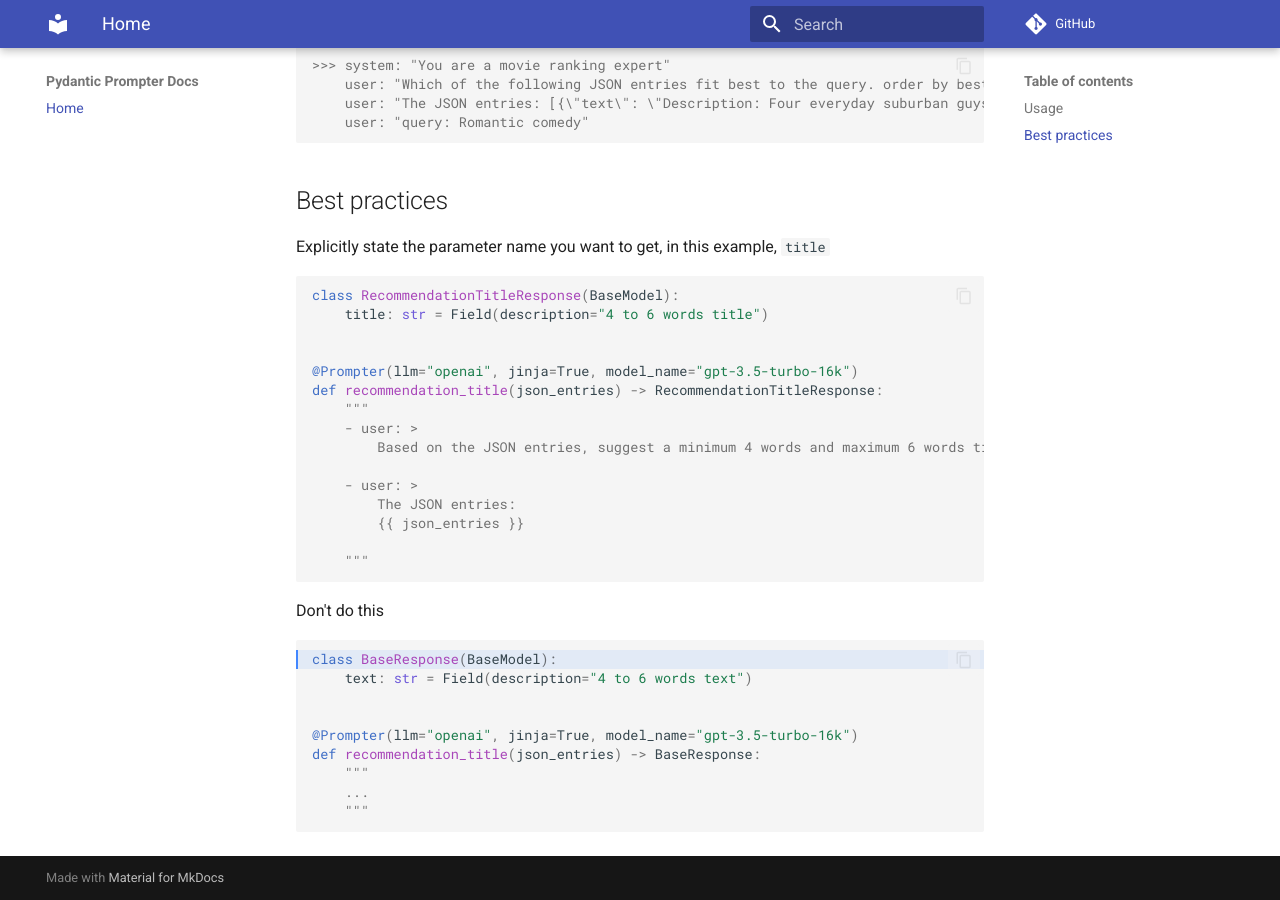
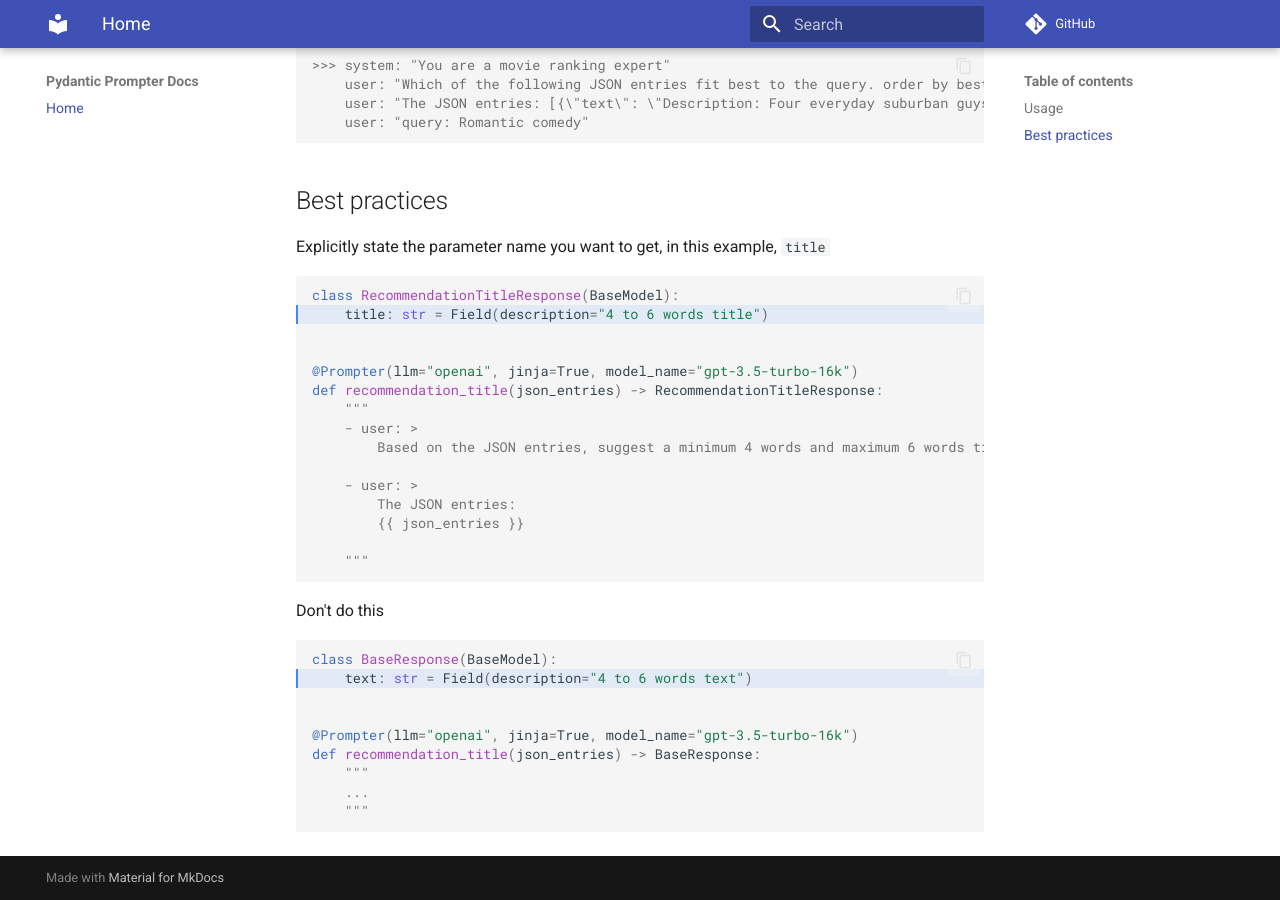
Before and after one commit to helmanofer/pydantic-prompter, an MkDocs documentation site: the page built from docs/index.md, in a window 1280 px wide and 900 px high, scrolled down 1320 px. Built offline with MkDocs 1.6.1 and Material for MkDocs 9.7.7, drawn with Linux system fonts in a browser that asks for light colours; comment, search, counter and statistics services are not loaded.

Commit message:
highlight code
Signed-off-by: Ofer Helman <ofer.helman@kaltura.com>

````diff
--- a/docs/index.md
+++ b/docs/index.md
@@ -74,7 +74,7 @@ print(rank_recommendation_entries.build_string(json_entries=my_entries, user_que
 
 Explicitly state the parameter name you want to get, in this example, `title`
 
-```py
+```py hl_lines="2"
 class RecommendationTitleResponse(BaseModel):
     title: str = Field(description="4 to 6 words title")
 
@@ -94,7 +94,7 @@ def recommendation_title(json_entries) -> RecommendationTitleResponse:
 ```
 Don't do this
 
-```py hl_lines="1"
+```py hl_lines="2"
 class BaseResponse(BaseModel):
     text: str = Field(description="4 to 6 words text")
 
````
Also changed, not shown: 1 other file.
